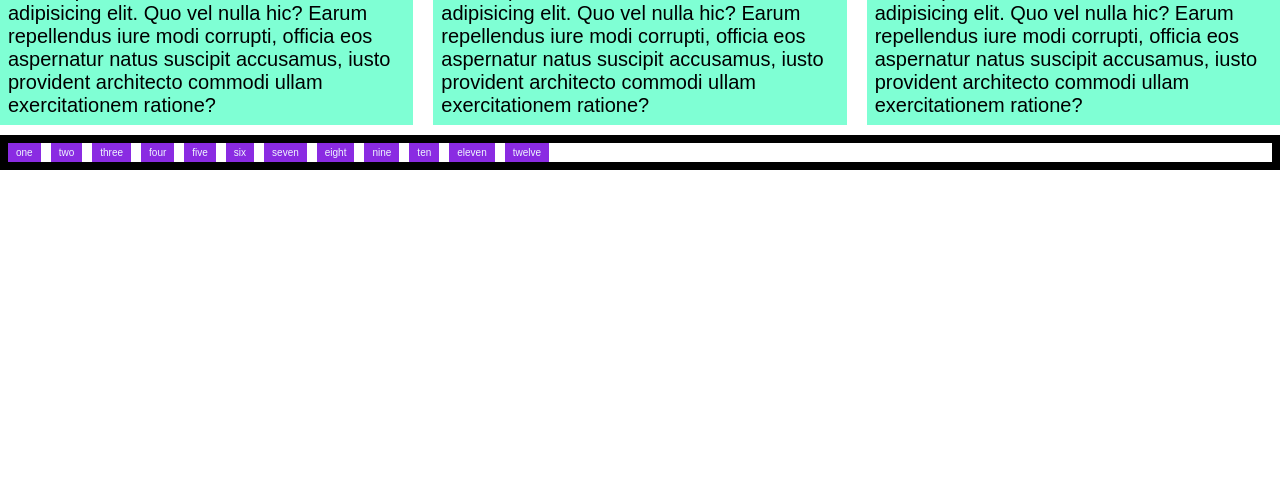
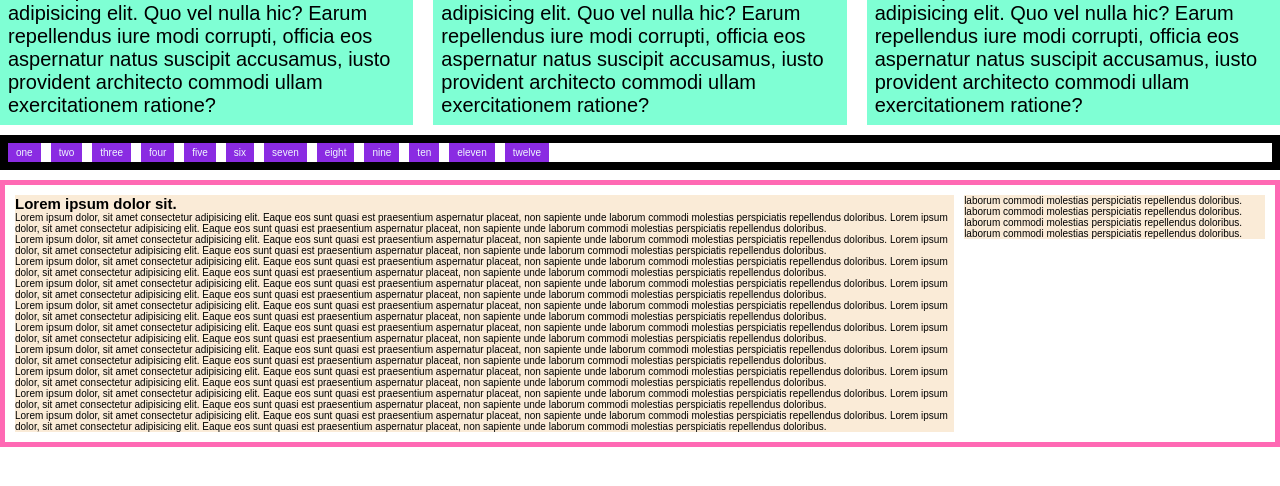
Before and after one commit to Gromarant/layouts-and-style-pactice, a website: page flexBox_plus_sass/src/index.html in a window 1280 px wide. Shown: the part 196-682 px from the top of the page. Drawn offline with nearby package versions, Linux system fonts and the light colour scheme; files that its build step writes are made by us from their sources.

Commit message:
add/newLayout/flex_plus_sass

```diff
--- a/flexBox_plus_sass/src/index.html
+++ b/flexBox_plus_sass/src/index.html
@@ -48,6 +48,28 @@
       <article>eleven</article>
       <article>twelve</article>
     </section>
+
+    <section class="main-with-sidebar parent">
+      <section class="children">
+        <h2>Lorem ipsum dolor sit.</h2>
+        <p>Lorem ipsum dolor, sit amet consectetur adipisicing elit. Eaque eos sunt quasi est praesentium aspernatur placeat, non sapiente unde laborum commodi molestias perspiciatis repellendus doloribus. Lorem ipsum dolor, sit amet consectetur adipisicing elit. Eaque eos sunt quasi est praesentium aspernatur placeat, non sapiente unde laborum commodi molestias perspiciatis repellendus doloribus.</p>
+        <p>Lorem ipsum dolor, sit amet consectetur adipisicing elit. Eaque eos sunt quasi est praesentium aspernatur placeat, non sapiente unde laborum commodi molestias perspiciatis repellendus doloribus. Lorem ipsum dolor, sit amet consectetur adipisicing elit. Eaque eos sunt quasi est praesentium aspernatur placeat, non sapiente unde laborum commodi molestias perspiciatis repellendus doloribus.</p>
+        <p>Lorem ipsum dolor, sit amet consectetur adipisicing elit. Eaque eos sunt quasi est praesentium aspernatur placeat, non sapiente unde laborum commodi molestias perspiciatis repellendus doloribus. Lorem ipsum dolor, sit amet consectetur adipisicing elit. Eaque eos sunt quasi est praesentium aspernatur placeat, non sapiente unde laborum commodi molestias perspiciatis repellendus doloribus.</p>
+        <p>Lorem ipsum dolor, sit amet consectetur adipisicing elit. Eaque eos sunt quasi est praesentium aspernatur placeat, non sapiente unde laborum commodi molestias perspiciatis repellendus doloribus. Lorem ipsum dolor, sit amet consectetur adipisicing elit. Eaque eos sunt quasi est praesentium aspernatur placeat, non sapiente unde laborum commodi molestias perspiciatis repellendus doloribus.</p>
+        <p>Lorem ipsum dolor, sit amet consectetur adipisicing elit. Eaque eos sunt quasi est praesentium aspernatur placeat, non sapiente unde laborum commodi molestias perspiciatis repellendus doloribus. Lorem ipsum dolor, sit amet consectetur adipisicing elit. Eaque eos sunt quasi est praesentium aspernatur placeat, non sapiente unde laborum commodi molestias perspiciatis repellendus doloribus.</p>
+        <p>Lorem ipsum dolor, sit amet consectetur adipisicing elit. Eaque eos sunt quasi est praesentium aspernatur placeat, non sapiente unde laborum commodi molestias perspiciatis repellendus doloribus. Lorem ipsum dolor, sit amet consectetur adipisicing elit. Eaque eos sunt quasi est praesentium aspernatur placeat, non sapiente unde laborum commodi molestias perspiciatis repellendus doloribus.</p>
+        <p>Lorem ipsum dolor, sit amet consectetur adipisicing elit. Eaque eos sunt quasi est praesentium aspernatur placeat, non sapiente unde laborum commodi molestias perspiciatis repellendus doloribus. Lorem ipsum dolor, sit amet consectetur adipisicing elit. Eaque eos sunt quasi est praesentium aspernatur placeat, non sapiente unde laborum commodi molestias perspiciatis repellendus doloribus.</p>
+        <p>Lorem ipsum dolor, sit amet consectetur adipisicing elit. Eaque eos sunt quasi est praesentium aspernatur placeat, non sapiente unde laborum commodi molestias perspiciatis repellendus doloribus. Lorem ipsum dolor, sit amet consectetur adipisicing elit. Eaque eos sunt quasi est praesentium aspernatur placeat, non sapiente unde laborum commodi molestias perspiciatis repellendus doloribus.</p>
+        <p>Lorem ipsum dolor, sit amet consectetur adipisicing elit. Eaque eos sunt quasi est praesentium aspernatur placeat, non sapiente unde laborum commodi molestias perspiciatis repellendus doloribus. Lorem ipsum dolor, sit amet consectetur adipisicing elit. Eaque eos sunt quasi est praesentium aspernatur placeat, non sapiente unde laborum commodi molestias perspiciatis repellendus doloribus.</p>
+        <p>Lorem ipsum dolor, sit amet consectetur adipisicing elit. Eaque eos sunt quasi est praesentium aspernatur placeat, non sapiente unde laborum commodi molestias perspiciatis repellendus doloribus. Lorem ipsum dolor, sit amet consectetur adipisicing elit. Eaque eos sunt quasi est praesentium aspernatur placeat, non sapiente unde laborum commodi molestias perspiciatis repellendus doloribus.</p>
+      </section>
+      <aside class="children">
+        <p>laborum commodi molestias perspiciatis repellendus doloribus.</p>
+        <p>laborum commodi molestias perspiciatis repellendus doloribus.</p>
+        <p>laborum commodi molestias perspiciatis repellendus doloribus.</p>
+        <p>laborum commodi molestias perspiciatis repellendus doloribus.</p>
+      </aside>
+    </section>
   </main>
 </body>
 </html>
--- a/flexBox_plus_sass/src/scss/main.scss
+++ b/flexBox_plus_sass/src/scss/main.scss
@@ -82,3 +82,27 @@ h1 {
   background-color: blueviolet;
   padding: 0.4rem 0.8rem;
 }
+
+.parent {
+  border: 0.5rem solid #ff69b4;
+  padding: 1rem;
+  margin-top: 1rem;
+}
+.main-with-sidebar {
+  display: flex;
+  flex-wrap: wrap;
+  align-items: start;
+  gap: 1rem;
+}
+.main-with-sidebar > :first-child {
+  flex-basis: 50rem;
+  flex-grow: 500;
+}
+.main-with-sidebar > :last-child {
+  flex-basis: 30rem;
+  flex-grow: 1;
+
+}
+.children {
+  background-color: antiquewhite;
+}
```
